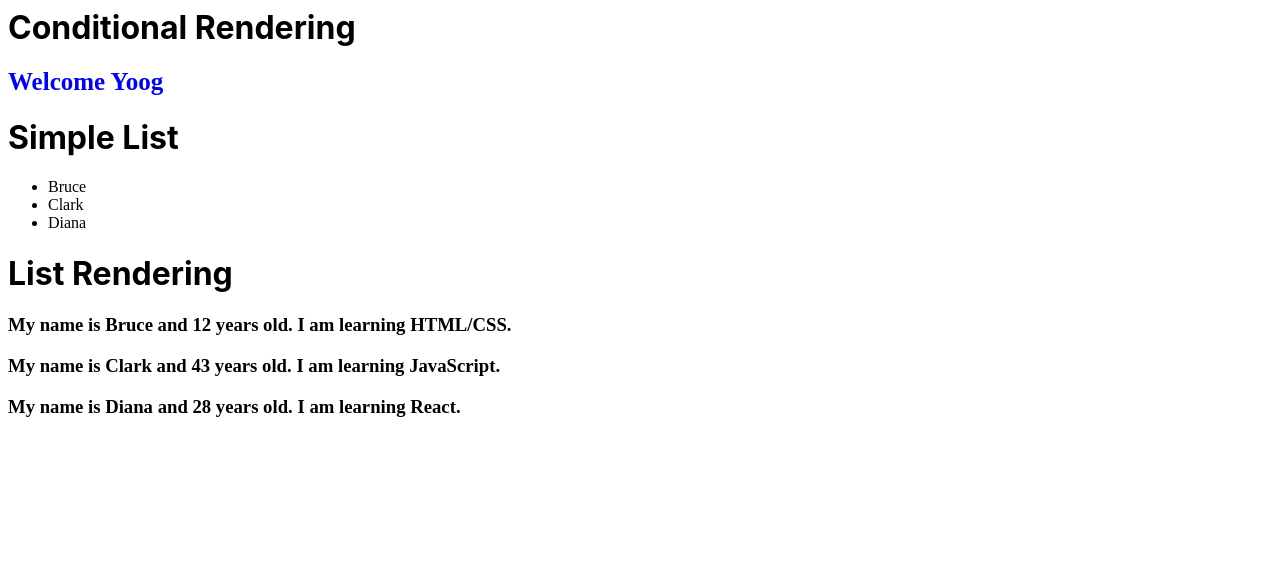
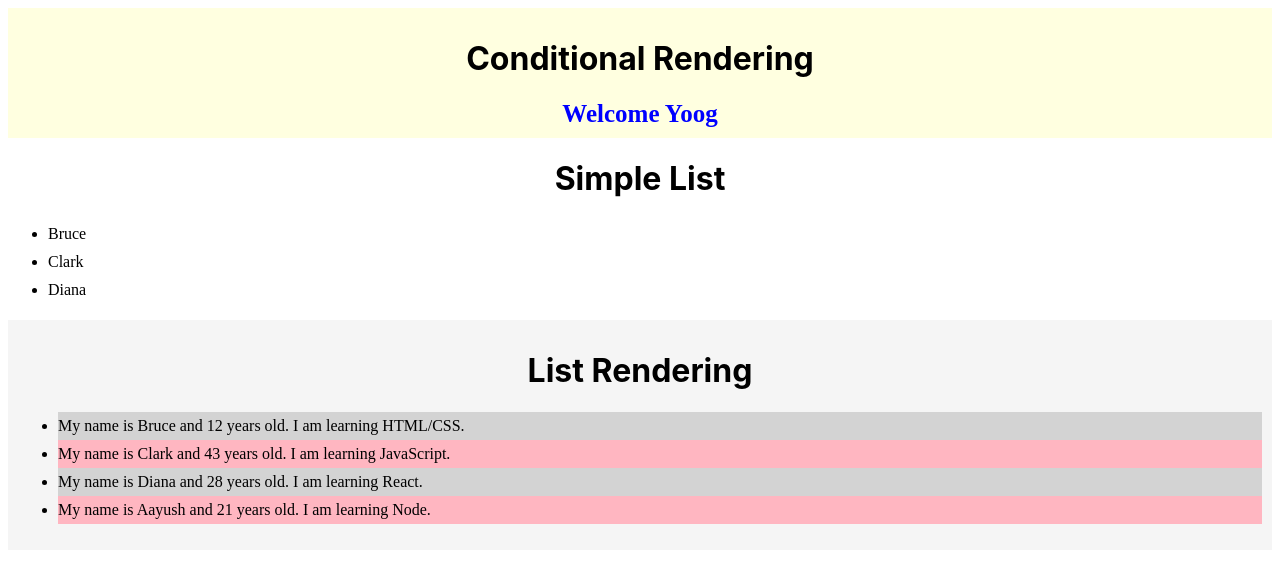
Before and after one commit to yugmani/React-basics-2, a React (Create React App) app: page / in a window 1280 px wide. Shown: the top 562 px of the page. Built offline with nearby package versions, Linux system fonts and the light colour scheme.

Commit message:
style, conditional style

```diff
--- a/src/App.js
+++ b/src/App.js
@@ -7,7 +7,7 @@ import PersonList from './components/PersonList';
 export default function App() {
   return (
     <div>
-      <UserGreeting />
+      <UserGreeting name="Yoog" />
       <NameList />
       <PersonList />
     </div>
--- a/src/components/Person.js
+++ b/src/components/Person.js
@@ -1,11 +1,13 @@
 import React from 'react';
 
 function Person({ person }) {
-  const { name, age, skill } = person;
+  const { id, name, age, skill } = person;
+  let primary = id % 2 === 0 ? 'even' : 'odd';
+
   return (
-    <h3>
+    <li className={primary}>
       My name is {name} and {age} years old. I am learning {skill}.
-    </h3>
+    </li>
   );
 }
 
--- a/src/components/PersonList.js
+++ b/src/components/PersonList.js
@@ -20,6 +20,12 @@ function PersonList() {
       age: 28,
       skill: 'React',
     },
+    {
+      id: 4,
+      name: 'Aayush',
+      age: 21,
+      skill: 'Node',
+    },
   ];
 
   const personList = persons.map((person) => (
@@ -27,9 +33,11 @@ function PersonList() {
   ));
 
   return (
-    <div>
+    <div className="list-body">
       <h1>List Rendering</h1>
+      <ul>
       {personList}
+      </ul>
     </div>
   );
 }
--- a/src/components/UserGreeting.js
+++ b/src/components/UserGreeting.js
@@ -10,6 +10,8 @@ class UserGreeting extends Component {
   }
 
   render() {
+    const myStyle = this.state.isLoggedIn ? 'logged' : 'not-logged';
+
     // Using if ... else block
     // *************************
     // if (this.state.isLoggedIn) {
@@ -50,12 +52,12 @@ class UserGreeting extends Component {
     // Using Ternary Operator
     // *************************
     return (
-      <div>
+      <div className="conditional-render">
         <h1>Conditional Rendering</h1>
         {this.state.isLoggedIn ? (
-          <div className="logged">Welcome Yoog</div>
+          <div className={myStyle}>Welcome {this.props.name}</div>
         ) : (
-          <div className="not-logged">Welcome Guest</div>
+          <div className={myStyle}>Welcome Guest</div>
         )}
       </div>
     );
--- a/src/style.css
+++ b/src/style.css
@@ -8,8 +8,45 @@ p {
   color: blue;
   font-size: 25px;
   font-weight: bold;
+  display: flex;
+  justify-content: center;
+  align-items: center;
+  /* text-align: centr; */
 }
 
 .not-logged {
   color: red;
+  display: flex;
+  justify-content: center;
+  align-items: center;
+  /* text-align: center; */
 }
+
+.list-body {
+  background-color: whitesmoke;
+  padding: 10px;
+}
+
+.odd {
+  background-color: lightgray;
+}
+
+.even {
+  background-color: lightpink;
+}
+
+h1,
+h2,
+h3,
+p {
+  text-align: center;
+}
+
+ul > li {
+  padding: 5px 0;
+}
+
+.conditional-render {
+  background-color: lightyellow;
+  padding: 10px;
+}
```
